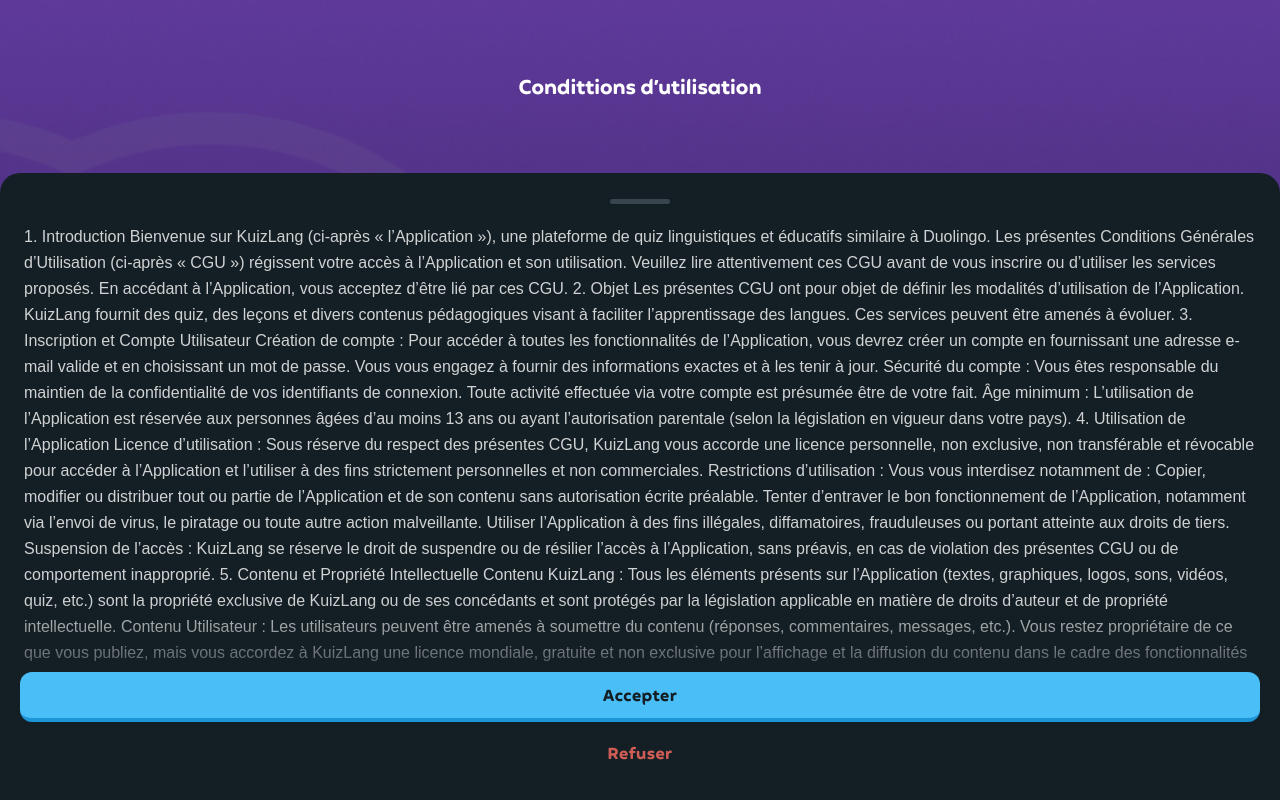
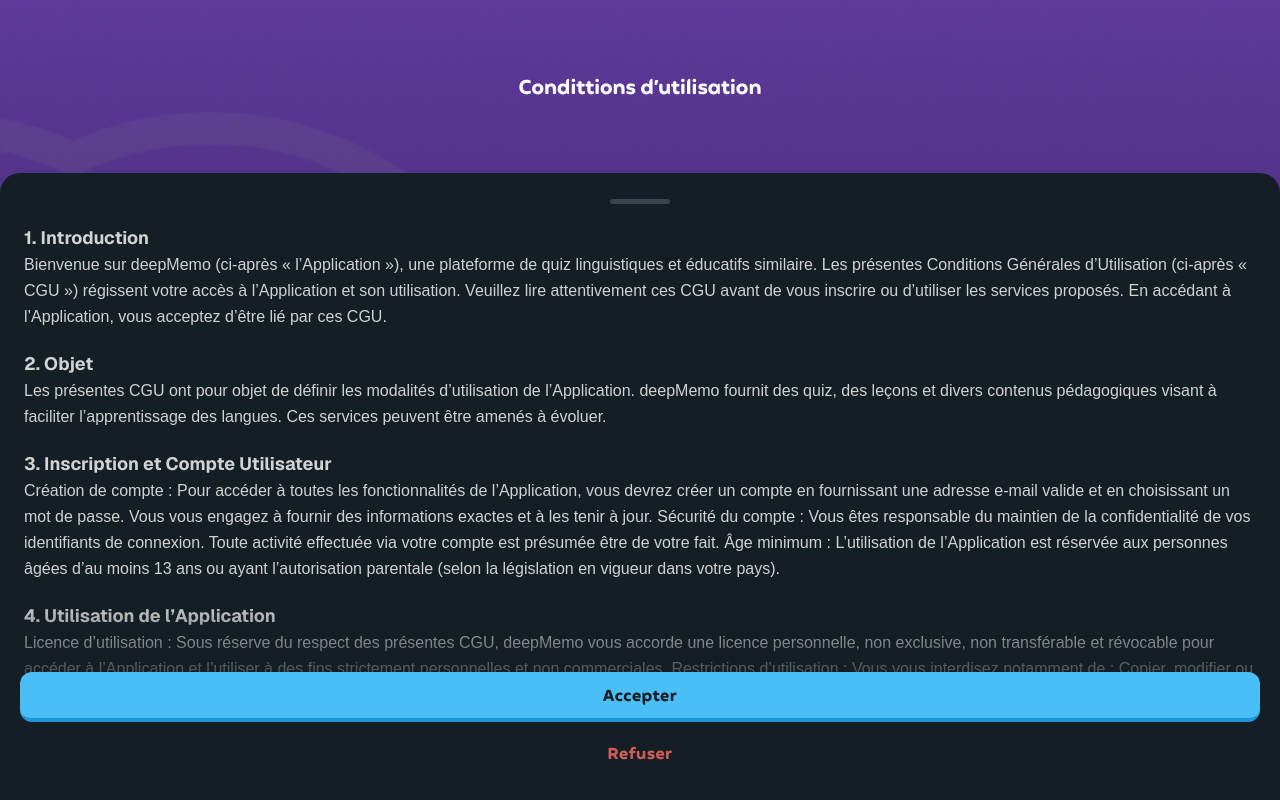
Before and after one commit to idriss-coder/deepMemo, a Next.js app: page /plaground/use-term in a window 1280 px wide. Shown: the top 800 px of the page. Built offline with nearby package versions, Linux system fonts and the light colour scheme; no server answers.

Commit message:
Update privacy

```diff
--- a/src/app/plaground/use-term/page.tsx
+++ b/src/app/plaground/use-term/page.tsx
@@ -36,22 +36,26 @@
                         <div className="w-[60px] h-[5px] relative bg-[#38454e] rounded-[20px]"/>
                     </div>
                     <div className={"pt-[20px] pb-[120px] text-white/80 text-base font-medium leading-relaxed"}>
-                        1. Introduction
-                        Bienvenue sur KuizLang (ci-après « l’Application »), une plateforme de quiz linguistiques et
-                        éducatifs similaire à Duolingo. Les présentes Conditions Générales d’Utilisation (ci-après « CGU
+                        <h4 className={"text-lg font-bold font-['geist']"}> 1. Introduction</h4>
+                        Bienvenue sur deepMemo (ci-après « l’Application »), une plateforme de quiz linguistiques et
+                        éducatifs similaire. Les présentes Conditions Générales d’Utilisation (ci-après « CGU
                         »)
                         régissent votre accès à l’Application et son utilisation. Veuillez lire attentivement ces CGU
                         avant
                         de vous inscrire ou d’utiliser les services proposés. En accédant à l’Application, vous acceptez
                         d’être lié par ces CGU.
 
-                        2. Objet
+                        <h4 className={"text-lg font-bold font-['geist'] mt-5"}>2. Objet</h4>
+
                         Les présentes CGU ont pour objet de définir les modalités d’utilisation de l’Application.
-                        KuizLang
+                        deepMemo
                         fournit des quiz, des leçons et divers contenus pédagogiques visant à faciliter l’apprentissage
                         des
                         langues. Ces services peuvent être amenés à évoluer.
-                        3. Inscription et Compte Utilisateur
+
+                        <h4 className={"text-lg font-bold font-['geist'] mt-5"}>3. Inscription et Compte
+                            Utilisateur</h4>
+
                         Création de compte : Pour accéder à toutes les fonctionnalités de l’Application, vous devrez
                         créer
                         un compte en fournissant une adresse e-mail valide et en choisissant un mot de passe. Vous vous
@@ -62,8 +66,10 @@
                         Âge minimum : L’utilisation de l’Application est réservée aux personnes âgées d’au moins 13 ans
                         ou
                         ayant l’autorisation parentale (selon la législation en vigueur dans votre pays).
-                        4. Utilisation de l’Application
-                        Licence d’utilisation : Sous réserve du respect des présentes CGU, KuizLang vous accorde une
+
+                        <h4 className={"text-lg font-bold font-['geist'] mt-5"}>4. Utilisation de l’Application</h4>
+
+                        Licence d’utilisation : Sous réserve du respect des présentes CGU, deepMemo vous accorde une
                         licence
                         personnelle, non exclusive, non transférable et révocable pour accéder à l’Application et
                         l’utiliser
@@ -76,24 +82,31 @@
                         piratage ou toute autre action malveillante.
                         Utiliser l’Application à des fins illégales, diffamatoires, frauduleuses ou portant atteinte aux
                         droits de tiers.
-                        Suspension de l’accès : KuizLang se réserve le droit de suspendre ou de résilier l’accès à
+                        Suspension de l’accès : deepMemo se réserve le droit de suspendre ou de résilier l’accès à
                         l’Application, sans préavis, en cas de violation des présentes CGU ou de comportement
                         inapproprié.
-                        5. Contenu et Propriété Intellectuelle
-                        Contenu KuizLang : Tous les éléments présents sur l’Application (textes, graphiques, logos,
+
+
+                        <h4 className={"text-lg font-bold font-['geist'] mt-5"}> 5. Contenu et Propriété
+                            Intellectuelle</h4>
+
+                        Contenu deepMemo : Tous les éléments présents sur l’Application (textes, graphiques, logos,
                         sons,
-                        vidéos, quiz, etc.) sont la propriété exclusive de KuizLang ou de ses concédants et sont
+                        vidéos, quiz, etc.) sont la propriété exclusive de deepMemo ou de ses concédants et sont
                         protégés
                         par la législation applicable en matière de droits d’auteur et de propriété intellectuelle.
                         Contenu Utilisateur : Les utilisateurs peuvent être amenés à soumettre du contenu (réponses,
                         commentaires, messages, etc.). Vous restez propriétaire de ce que vous publiez, mais vous
                         accordez à
-                        KuizLang une licence mondiale, gratuite et non exclusive pour l’affichage et la diffusion du
+                        deepMemo une licence mondiale, gratuite et non exclusive pour l’affichage et la diffusion du
                         contenu
                         dans le cadre des fonctionnalités de l’Application.
                         Signalement d’un contenu illicite : Pour signaler un contenu litigieux, veuillez contacter notre
                         service client à l’adresse indiquée dans l’Application.
-                        6. Modalités Financières
+
+
+                        <h4 className={"text-lg font-bold font-['geist'] mt-5"}> 6. Modalités Financières</h4>
+
                         Application gratuite et offres payantes : L’Application propose une version gratuite comprenant
                         des
                         quiz et des fonctionnalités de base. Des abonnements payants ou des achats in-app (par exemple,
@@ -105,23 +118,29 @@
                         Remboursements : Les politiques de remboursement dépendent des conditions imposées par la
                         plateforme
                         de distribution (App Store, Google Play) ou, le cas échéant, par la législation applicable.
-                        7. Protection de la Vie Privée
+
+
+                        <h4 className={"text-lg font-bold font-['geist'] mt-5"}> 7. Protection de la Vie Privée</h4>
+
                         Votre utilisation de l’Application est soumise à notre [Politique de Confidentialité], qui
                         décrit la
                         manière dont nous collectons, utilisons et protégeons vos données personnelles. En utilisant
                         l’Application, vous acceptez la collecte et l’utilisation de vos informations conformément à
                         cette
                         Politique.
-                        8. Limitation de Responsabilité
-                        Disponibilité de l’Application : KuizLang met en œuvre tous les moyens raisonnables pour assurer
+
+
+                        <h4 className={"text-lg font-bold font-['geist'] mt-5"}>8. Limitation de Responsabilité</h4>
+
+                        Disponibilité de l’Application : deepMemo met en œuvre tous les moyens raisonnables pour assurer
                         la
                         disponibilité de l’Application, mais ne garantit pas l’absence d’interruptions ou d’erreurs.
                         Exclusion de garantie : L’Application est fournie « en l’état ». Dans la mesure permise par la
                         loi,
-                        KuizLang exclut toute garantie explicite ou implicite, y compris les garanties de qualité
+                        deepMemo exclut toute garantie explicite ou implicite, y compris les garanties de qualité
                         marchande,
                         d’adaptation à un usage particulier ou de non-contrefaçon.
-                        Responsabilité limitée : Dans la mesure permise par la loi, KuizLang ne pourra être tenu
+                        Responsabilité limitée : Dans la mesure permise par la loi, deepMemo ne pourra être tenu
                         responsable
                         des dommages directs ou indirects résultant de l’utilisation ou de l’impossibilité d’utiliser
                         l’Application.
```
